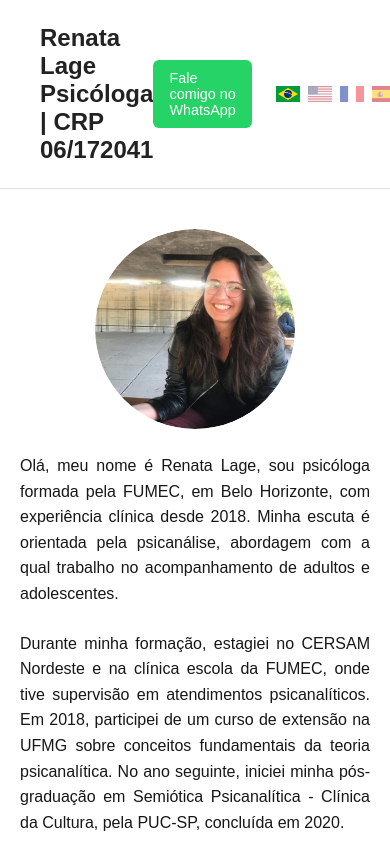
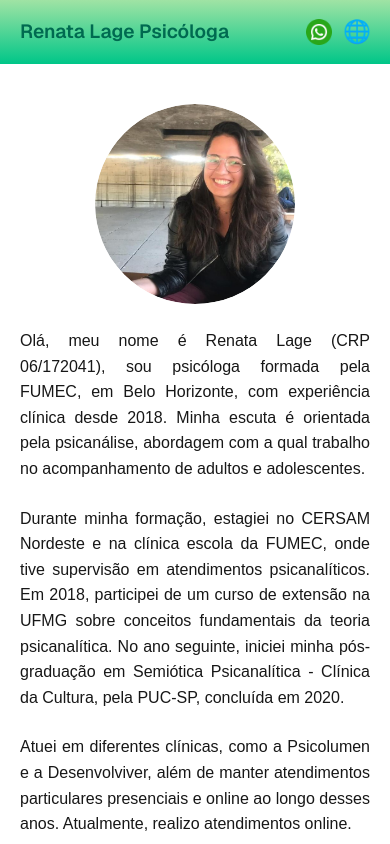
Before and after one commit to caiocastelhano/renatalagepsicologa, a Next.js app: page / in a window 390 px wide. Shown: the top 844 px of the page. Built offline with nearby package versions, Linux system fonts and the light colour scheme.

Commit message:
Estiliza Header desktop, mobile e tablet e adiciona melhoras de performance e acessibilidade

```diff
--- a/src/app/components/About.jsx
+++ b/src/app/components/About.jsx
@@ -11,7 +11,7 @@ export default function About() {
  const text = {
   PT: {
     paragraphs: [
-      "Olá, meu nome é Renata Lage, sou psicóloga formada pela FUMEC, em Belo Horizonte, com experiência clínica desde 2018. Minha escuta é orientada pela psicanálise, abordagem com a qual trabalho no acompanhamento de adultos e adolescentes.",
+      "Olá, meu nome é Renata Lage (CRP 06/172041), sou psicóloga formada pela FUMEC, em Belo Horizonte, com experiência clínica desde 2018. Minha escuta é orientada pela psicanálise, abordagem com a qual trabalho no acompanhamento de adultos e adolescentes.",
       "Durante minha formação, estagiei no CERSAM Nordeste e na clínica escola da FUMEC, onde tive supervisão em atendimentos psicanalíticos. Em 2018, participei de um curso de extensão na UFMG sobre conceitos fundamentais da teoria psicanalítica. No ano seguinte, iniciei minha pós-graduação em Semiótica Psicanalítica - Clínica da Cultura, pela PUC-SP, concluída em 2020.",
       "Atuei em diferentes clínicas, como a Psicolumen e a Desenvolviver, além de manter atendimentos particulares presenciais e online ao longo desses anos. Atualmente, realizo atendimentos online.",
       "Em minha prática, busco oferecer um espaço de escuta acolhedora e ética, onde seja possível elaborar medos, angústias e conflitos, compreender os modos de se relacionar com o mundo e construir, com o tempo, novas formas de estar na vida.",
@@ -20,7 +20,7 @@ export default function About() {
 
   EN: {
     paragraphs: [
-      "My name is Renata Lage, I'm a psychologist from FUMEC University in Belo Horizonte, with clinical experience since 2018. My work is based on psychoanalysis, and I provide therapy for adults and adolescents.",
+      "My name is Renata Lage (CRP 06/172041), I'm a psychologist from FUMEC University in Belo Horizonte, with clinical experience since 2018. My work is based on psychoanalysis, and I provide therapy for adults and adolescents.",
       "During my training, I interned at CERSAM Nordeste and at the FUMEC school clinic, where I was supervised in psychoanalytic cases. In 2018, I took an extension course at UFMG on fundamental psychoanalytic theory. The following year, I began my postgraduate studies in Psychoanalytic Semiotics - Culture Clinic at PUC-SP, which I completed in 2020.",
       "I have worked in clinics such as Psicolumen and Desenvolviver, and have also maintained private practice, both in person and online. Currently, I offer online sessions.",
       "In my practice, I aim to create a safe and ethical space for listening — where fears, anxieties, and conflicts can be processed, relationships better understood, and new ways of being in the world gradually built.",
@@ -29,7 +29,7 @@ export default function About() {
 
   FR: {
     paragraphs: [
-      "Je m'appelle Renata Lage, je suis psychologue diplômée de l'université FUMEC à Belo Horizonte, avec une expérience clinique depuis 2018. Ma pratique est orientée par la psychanalyse, auprès d'adultes et d'adolescent·es.",
+      "Je m'appelle Renata Lage (CRP 06/172041), je suis psychologue diplômée de l'université FUMEC à Belo Horizonte, avec une expérience clinique depuis 2018. Ma pratique est orientée par la psychanalyse, auprès d'adultes et d'adolescent·es.",
       "Pendant ma formation, j'ai effectué des stages au CERSAM Nordeste et à la clinique universitaire de la FUMEC, où j'ai bénéficié d'une supervision en clinique psychanalytique. En 2018, j'ai suivi un cours d'extension à l'UFMG sur les concepts fondamentaux de la théorie psychanalytique. L'année suivante, j'ai commencé un diplôme de spécialisation en Sémiotique Psychanalytique - Clinique de la Culture à la PUC-SP, terminé en 2020.",
       "J'ai travaillé dans différentes cliniques, comme Psicolumen et Desenvolviver, en plus de suivre des patient·es en cabinet privé, en présentiel et en ligne. Actuellement, je propose des consultations en ligne.",
       "Dans ma pratique, je cherche à offrir un espace d'écoute éthique et accueillant, où il soit possible d'élaborer peurs, angoisses et conflits, de mieux comprendre sa manière de se relier au monde, et de construire, petit à petit, de nouvelles formes d'existence.",
@@ -38,7 +38,7 @@ export default function About() {
 
   ES: {
     paragraphs: [
-      "Mi nombre es Renata Lage, soy psicóloga graduada de la universidad FUMEC en Belo Horizonte, con experiencia clínica desde 2018. Mi trabajo se basa en el psicoanálisis, acompañando a adultos y adolescentes.",
+      "Mi nombre es Renata Lage (CRP 06/172041), soy psicóloga graduada de la universidad FUMEC en Belo Horizonte, con experiencia clínica desde 2018. Mi trabajo se basa en el psicoanálisis, acompañando a adultos y adolescentes.",
       "Durante mi formación, realicé prácticas en el CERSAM Nordeste y en la clínica escuela de FUMEC, con supervisión en atención clínica psicoanalítica. En 2018, participé en un curso de extensión de la UFMG sobre conceptos fundamentales de la teoría psicoanalítica. Al año siguiente, comencé una especialización en Semiótica Psicoanalítica - Clínica de la Cultura en la PUC-SP, que finalicé en 2020.",
       "Trabajé en clínicas como Psicolumen y Desenvolviver, además de mantener consultas particulares tanto presenciales como en línea. Actualmente, realizo exclusivamente atención en línea.",
       "En mi práctica, busco ofrecer un espacio de escucha acogedor y ético, donde sea posible elaborar miedos, angustias y conflictos, comprender las formas de relacionarse con el mundo y construir, con el tiempo, nuevas formas de habitar la vida.",
--- a/src/app/components/Header.jsx
+++ b/src/app/components/Header.jsx
@@ -1,27 +1,47 @@
 "use client";
 
-import { useContext } from "react";
+import { useContext, useState, useRef, useEffect } from "react";
 import { LanguageContext } from "../context/LanguageContext";
 import styles from "./Header.module.css";
 
 export default function Header() {
   const { language, setLanguage } = useContext(LanguageContext);
+  const [showDropdown, setShowDropdown] = useState(false);
+  const dropdownRef = useRef(null);
+
+  useEffect(() => {
+    const handleClickOutside = (event) => {
+      if (dropdownRef.current && !dropdownRef.current.contains(event.target)) {
+        setShowDropdown(false);
+      }
+    };
+
+    if (showDropdown) {
+      document.addEventListener("mousedown", handleClickOutside);
+    } else {
+      document.removeEventListener("mousedown", handleClickOutside);
+    }
+
+    return () => {
+      document.removeEventListener("mousedown", handleClickOutside);
+    };
+  }, [showDropdown]);
 
   const translations = {
     PT: {
-      name: "Renata Lage Psicóloga | CRP 06/172041",
+      name: "Renata Lage Psicóloga",
       whatsapp: "Fale comigo no WhatsApp",
     },
     EN: {
-      name: "Renata Lage Psychologist | CRP 06/172041",
+      name: "Renata Lage Psychologist",
       whatsapp: "Message me on WhatsApp",
     },
     FR: {
-      name: "Renata Lage Psychologue | CRP 06/172041",
+      name: "Renata Lage Psychologue",
       whatsapp: "Écrivez-moi sur WhatsApp",
     },
     ES: {
-      name: "Renata Lage Psicóloga | CRP 06/172041",
+      name: "Renata Lage Psicóloga",
       whatsapp: "Escríbeme por WhatsApp",
     },
   };
@@ -32,17 +52,24 @@ export default function Header() {
     PT: "Olá, gostaria de agendar uma consulta.",
     EN: "Hello, I’d like to schedule an appointment.",
     FR: "Bonjour, je voudrais prendre rendez-vous.",
-    ES: "Hola, me gustaría agendar una cita.",
+    ES: "Hola, me gustaría agendar uma cita.",
   };
 
   const whatsappURL = `https://wa.me/${phone}?text=${encodeURIComponent(
     message[language]
   )}`;
 
+  const handleLanguageChange = (code) => {
+    setLanguage(code);
+    setShowDropdown(false);
+  };
+
   return (
     <header className={styles.header}>
-      <div className={styles.logo}>{t.name}</div>
+      <h1 className={styles.logo}>{t.name}</h1>
 
+      <div className={styles.rightGroup}>
+        {/* Botão do WhatsApp (desktop) */}
         <a
           href={whatsappURL}
           target="_blank"
@@ -52,31 +79,116 @@ export default function Header() {
           {t.whatsapp}
         </a>
 
+        {/* Ícone WhatsApp (mobile) */}
+        <a
+          href={whatsappURL}
+          target="_blank"
+          rel="noopener noreferrer"
+          className={styles.whatsappIcon}
+          aria-label={t.whatsapp}
+        >
+          <img src="/icons/whatsapp.png" alt="WhatsApp" width="28" height="28" />
+        </a>
+
+        {/* Bandeiras para desktop */}
         <div className={styles.langSwitch}>
           <img
             src="/flags/br.png"
             alt="Português"
             className={`${styles.flag} ${language === "PT" ? styles.active : ""}`}
             onClick={() => setLanguage("PT")}
+            width="32"
+            height="24"
           />
           <img
             src="/flags/us.png"
             alt="English"
             className={`${styles.flag} ${language === "EN" ? styles.active : ""}`}
             onClick={() => setLanguage("EN")}
+            width="32"
+            height="24"
           />
           <img
             src="/flags/fr.png"
             alt="Français"
             className={`${styles.flag} ${language === "FR" ? styles.active : ""}`}
             onClick={() => setLanguage("FR")}
+            width="32"
+            height="24"
           />
           <img
             src="/flags/es.png"
             alt="Español"
             className={`${styles.flag} ${language === "ES" ? styles.active : ""}`}
             onClick={() => setLanguage("ES")}
+            width="32"
+            height="24"
           />
+        </div>
+
+        {/* Globo com dropdown (mobile) */}
+        <div className={styles.langSwitchMobile}>
+          <button
+            className={styles.globeButton}
+            onClick={() => setShowDropdown(!showDropdown)}
+            aria-label="Selecionar idioma"
+            aria-expanded={showDropdown}
+            aria-controls="language-menu"
+            type="button"
+          >
+            🌐
+          </button>
+
+          {showDropdown && (
+            <ul
+              className={styles.dropdown}
+              id="language-menu"
+              role="menu"
+              ref={dropdownRef}
+            >
+              <li role="menuitem" tabIndex={0} onClick={() => handleLanguageChange("PT")}>
+                <img
+                  src="/flags/br.png"
+                  alt="Português"
+                  className={styles.flagIcon}
+                  width="20"
+                  height="15"
+                />
+                Português
+              </li>
+              <li role="menuitem" tabIndex={0} onClick={() => handleLanguageChange("EN")}>
+                <img
+                  src="/flags/us.png"
+                  alt="English"
+                  className={styles.flagIcon}
+                  width="20"
+                  height="15"
+                />
+                English
+              </li>
+              <li role="menuitem" tabIndex={0} onClick={() => handleLanguageChange("FR")}>
+                <img
+                  src="/flags/fr.png"
+                  alt="Français"
+                  className={styles.flagIcon}
+                  width="20"
+                  height="15"
+                />
+                Français
+              </li>
+              <li role="menuitem" tabIndex={0} onClick={() => handleLanguageChange("ES")}>
+                <img
+                  src="/flags/es.png"
+                  alt="Español"
+                  className={styles.flagIcon}
+                  width="20"
+                  height="15"
+                />
+                Español
+              </li>
+            </ul>
+          )}
+        </div>
       </div>
     </header>
   );
--- a/src/app/components/Header.module.css
+++ b/src/app/components/Header.module.css
@@ -1,52 +1,231 @@
+/* === HEADER BASE === */
 .header {
   display: flex;
   justify-content: space-between;
   align-items: center;
   padding: 24px 40px;
-  background-color: white;
-  border-bottom: 1px solid #ddd;
+  background: linear-gradient(to bottom, #a0e3a4, #00c688);
+  color: #006a50;
+  font-family: 'Geist', sans-serif;
+  flex-wrap: wrap;
 }
 
+/* === LOGO === */
 .logo {
-  font-size: 1.5rem;
+  font-size: 1.2rem;
   font-weight: bold;
-  color: #222;
 }
 
+/* === GRUPO À DIREITA === */
+.rightGroup {
+  display: flex;
+  align-items: center;
+  gap: 24px;
+}
+
+/* === BOTÃO WHATSAPP === */
 .whatsappButton {
-  background-color: #25d366;
+  background-color: #007d60;
   color: white;
   padding: 10px 16px;
   border-radius: 6px;
   text-decoration: none;
   font-weight: 500;
-  font-size: 0.9rem;
-  transition: background-color 0.2s ease;
-  margin-left: auto;
-  margin-right: 24px;
+  white-space: nowrap;
+  display: flex;
+  align-items: center;
+  height: 40px;
 }
 
 .whatsappButton:hover {
-  background-color: #1ebe5c;
+  background-color: #006a50;
 }
 
+.whatsappIcon {
+  display: none;
+}
+
+.whatsappIcon img {
+  width: 28px;
+  height: 28px;
+}
+
+/* === BANDEIRAS === */
 .langSwitch {
   display: flex;
   gap: 8px;
+  align-items: center;
 }
 
 .flag {
-  width: 24px;
-  height: auto;
+  width: 32px;
+  height: 24px;
+  object-fit: cover;
+  border-radius: 2px;
   cursor: pointer;
-  opacity: 0.5;
+  opacity: 0.6;
   transition: opacity 0.3s ease;
 }
 
-.flag:hover {
-  opacity: 0.8;
-}
-
+.flag:hover,
 .active {
   opacity: 1;
 }
+
+.flagIcon {
+  width: 20px;
+  height: 15px;
+  object-fit: cover;
+  margin-right: 8px;
+  vertical-align: middle;
+}
+
+/* === GLOBO E DROPDOWN === */
+.langSwitchMobile {
+  position: relative;
+  display: none;
+}
+
+.globeButton {
+  font-size: 1.5rem;
+  background: none;
+  border: none;
+  cursor: pointer;
+  color: white;
+}
+
+.dropdown {
+  position: absolute;
+  right: 0;
+  top: 40px;
+  background-color: #007d60;
+  color: white;
+  list-style: none;
+  padding: 8px 0;
+  margin: 0;
+  border-radius: 6px;
+  box-shadow: 0 4px 6px rgba(0,0,0,0.1);
+  z-index: 10;
+}
+
+.dropdown li {
+  padding: 8px 16px;
+  cursor: pointer;
+  white-space: nowrap;
+}
+
+.dropdown li:hover {
+  background-color: #006a50;
+}
+
+/* === TABLET === */
+@media (max-width: 1024px) {
+  .header {
+    flex-direction: row;
+    justify-content: space-between;
+    align-items: center;
+    padding: 16px 24px;
+    gap: 0;
+  }
+
+  .logo {
+    font-size: 1.2rem;
+    font-weight: 600;
+    display: flex;
+    align-items: center;
+  }
+
+  .rightGroup {
+    display: flex;
+    align-items: center;
+    gap: 16px;
+  }
+
+  .whatsappButton {
+    font-size: 0.95rem;
+    padding: 8px 14px;
+    height: 36px;
+  }
+
+  .flag {
+    width: 28px;
+    height: 20px;
+  }
+
+  .langSwitch {
+    display: flex;
+  }
+
+  .langSwitchMobile {
+    display: none;
+  }
+
+  .whatsappIcon {
+    display: none;
+  }
+}
+
+/* === MOBILE === */
+@media (max-width: 768px) {
+  .header {
+    display: flex;
+    justify-content: space-between;
+    align-items: center;
+    padding: 16px 20px;
+    min-height: 64px;
+  }
+
+  .logo {
+    font-size: 1.2rem;
+    font-weight: 600;
+    line-height: 1;
+    display: flex;
+    align-items: center;
+    height: 28px;
+    margin: 0;
+    padding: 0;
+  }
+
+  .rightGroup {
+    display: flex;
+    align-items: center;
+    gap: 12px;
+  }
+
+  .whatsappButton {
+    display: none;
+  }
+
+  .whatsappIcon {
+    display: block;
+  }
+
+  .whatsappIcon img {
+    width: 26px;
+    height: 26px;
+    object-fit: contain;
+    display: block;
+    margin-bottom: 1px;
+  }
+
+  .langSwitch {
+    display: none;
+  }
+
+  .langSwitchMobile {
+    display: block;
+  }
+
+  .globeButton {
+    font-size: 1.4rem;
+    display: flex;
+    align-items: center;
+    justify-content: center;
+    height: 26px;
+    width: 26px;
+    padding: 0;
+    margin: 0;
+    line-height: 1;
+    vertical-align: middle;
+  }
+}
```
Also changed, not shown: src/app/components/Footer.module.css (+9 -10 lines), public/icons/whatsapp.png (added). Lines whose indentation alone changed are shown as unchanged.
